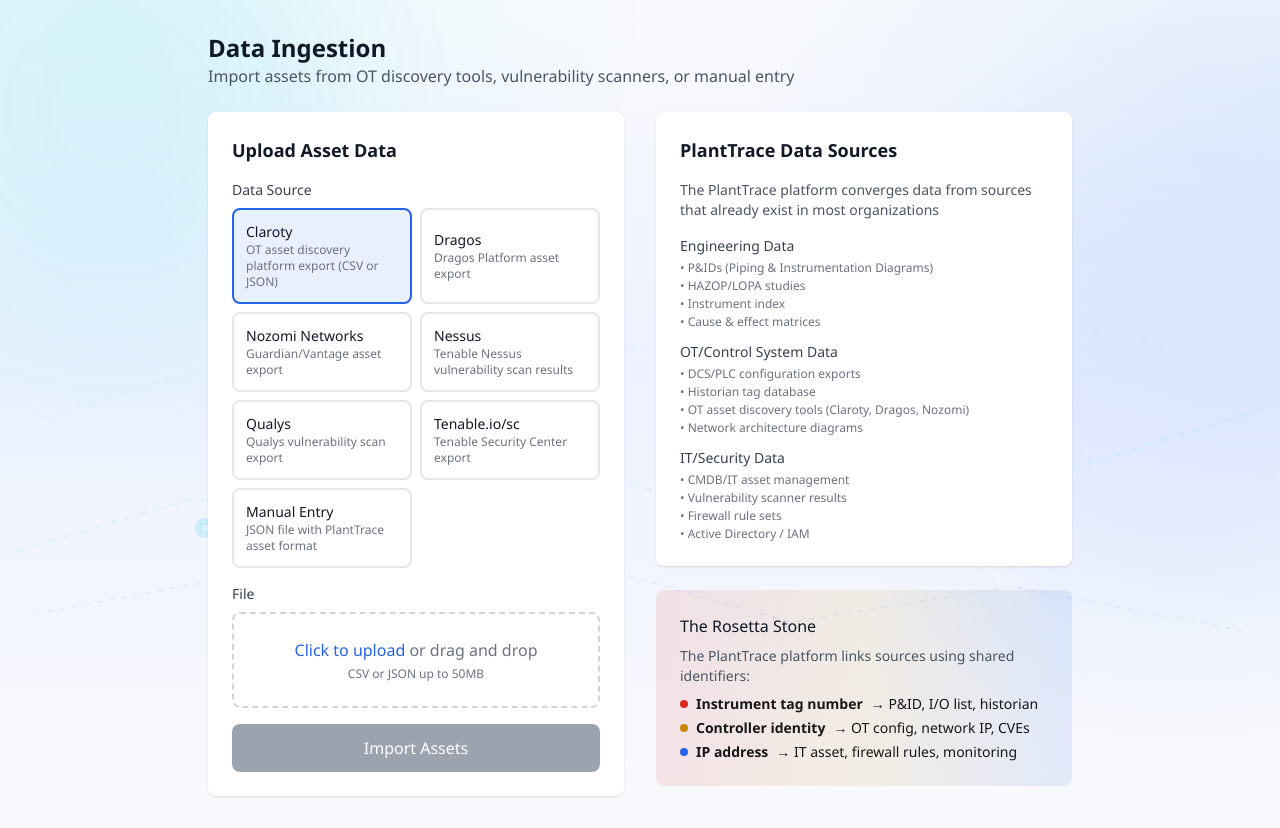
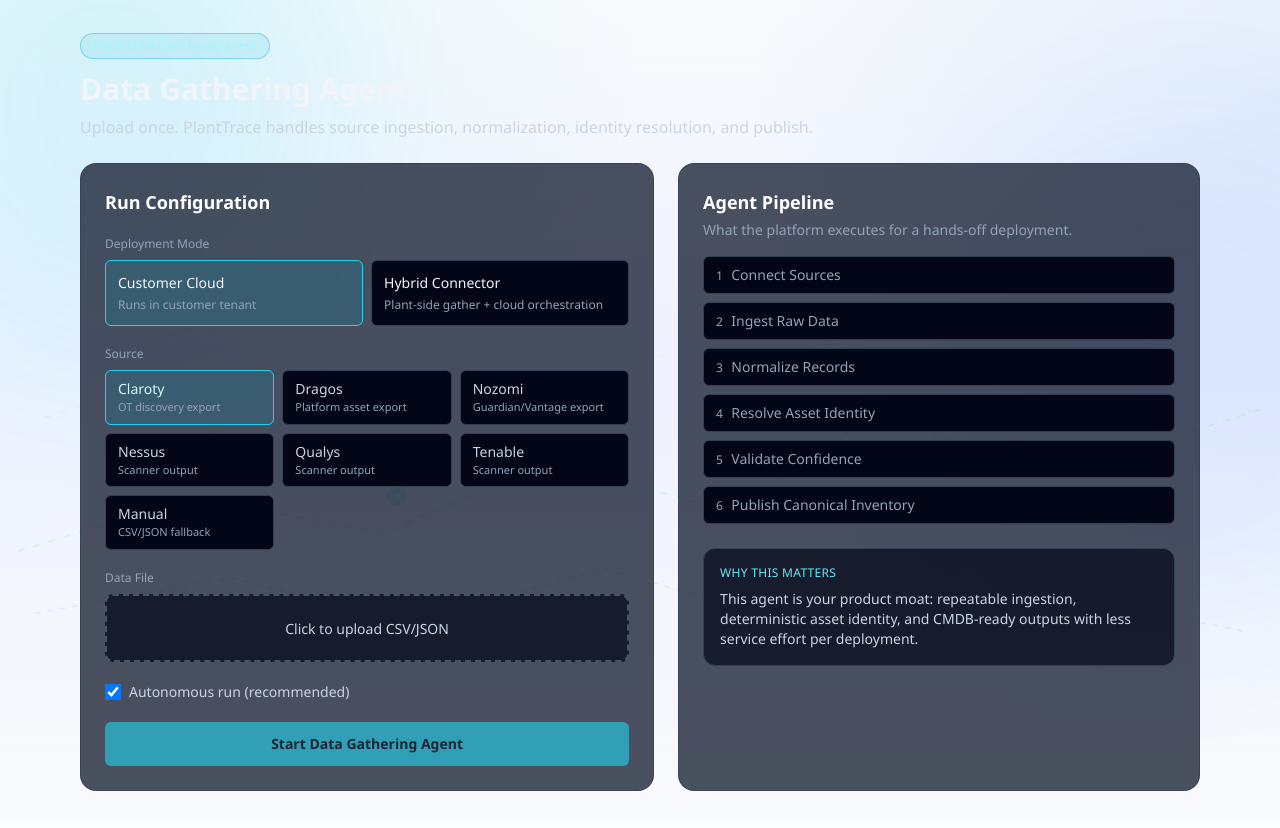
Before and after one commit to toreyjames/ot-asset-canon, a Next.js app: page /ingest in a window 1280 px wide. Built offline with nearby package versions, Linux system fonts and the light colour scheme.

Commit message:
Redesign ingest as autonomous data gathering agent flow

```diff
--- a/src/app/ingest/page.tsx
+++ b/src/app/ingest/page.tsx
@@ -1,6 +1,6 @@
 "use client";
 
-import { useState } from "react";
+import { useEffect, useMemo, useState } from "react";
 
 type IngestionSource =
   | "claroty"
@@ -11,6 +11,8 @@ type IngestionSource =
   | "tenable"
   | "manual";
 
+type DeploymentMode = "customer_cloud" | "hybrid_connector";
+
 interface IngestionResult {
   jobId: string;
   status: string;
@@ -19,18 +21,55 @@ interface IngestionResult {
   errors: string[];
 }
 
+const AGENT_STEPS = [
+  "Connect Sources",
+  "Ingest Raw Data",
+  "Normalize Records",
+  "Resolve Asset Identity",
+  "Validate Confidence",
+  "Publish Canonical Inventory",
+];
+
 export default function IngestPage() {
   const [source, setSource] = useState<IngestionSource>("claroty");
+  const [deploymentMode, setDeploymentMode] = useState<DeploymentMode>("customer_cloud");
+  const [autonomousRun, setAutonomousRun] = useState(true);
   const [file, setFile] = useState<File | null>(null);
   const [isLoading, setIsLoading] = useState(false);
+  const [stepIndex, setStepIndex] = useState(0);
   const [result, setResult] = useState<IngestionResult | null>(null);
   const [error, setError] = useState<string | null>(null);
+
+  useEffect(() => {
+    if (!isLoading) return;
+    const timer = setInterval(() => {
+      setStepIndex((prev) => (prev < AGENT_STEPS.length - 1 ? prev + 1 : prev));
+    }, 900);
+    return () => clearInterval(timer);
+  }, [isLoading]);
+
+  const sources: { value: IngestionSource; label: string; description: string }[] = [
+    { value: "claroty", label: "Claroty", description: "OT discovery export" },
+    { value: "dragos", label: "Dragos", description: "Platform asset export" },
+    { value: "nozomi", label: "Nozomi", description: "Guardian/Vantage export" },
+    { value: "nessus", label: "Nessus", description: "Scanner output" },
+    { value: "qualys", label: "Qualys", description: "Scanner output" },
+    { value: "tenable", label: "Tenable", description: "Scanner output" },
+    { value: "manual", label: "Manual", description: "CSV/JSON fallback" },
+  ];
+
+  const estimatedHoursSaved = useMemo(() => {
+    if (!result) return 0;
+    const processed = result.assetsCreated + result.assetsUpdated;
+    return Math.round(processed / 55);
+  }, [result]);
 
   const handleSubmit = async (e: React.FormEvent) => {
     e.preventDefault();
     if (!file) return;
 
     setIsLoading(true);
+    setStepIndex(0);
     setError(null);
     setResult(null);
 
@@ -45,12 +84,10 @@ export default function IngestPage() {
       });
 
       const data = await response.json();
-
-      if (!response.ok) {
-        throw new Error(data.error || "Ingestion failed");
-      }
+      if (!response.ok) throw new Error(data.error || "Ingestion failed");
 
       setResult(data);
+      setStepIndex(AGENT_STEPS.length - 1);
     } catch (err) {
       setError(err instanceof Error ? err.message : "Unknown error");
     } finally {
@@ -58,228 +95,135 @@ export default function IngestPage() {
     }
   };
 
-  const sources: { value: IngestionSource; label: string; description: string }[] = [
-    {
-      value: "claroty",
-      label: "Claroty",
-      description: "OT asset discovery platform export (CSV or JSON)",
-    },
-    {
-      value: "dragos",
-      label: "Dragos",
-      description: "Dragos Platform asset export",
-    },
-    {
-      value: "nozomi",
-      label: "Nozomi Networks",
-      description: "Guardian/Vantage asset export",
-    },
-    {
-      value: "nessus",
-      label: "Nessus",
-      description: "Tenable Nessus vulnerability scan results",
-    },
-    {
-      value: "qualys",
-      label: "Qualys",
-      description: "Qualys vulnerability scan export",
-    },
-    {
-      value: "tenable",
-      label: "Tenable.io/sc",
-      description: "Tenable Security Center export",
-    },
-    {
-      value: "manual",
-      label: "Manual Entry",
-      description: "JSON file with PlantTrace asset format",
-    },
-  ];
-
   return (
-    <div className="max-w-4xl mx-auto px-4 py-8">
+    <div className="max-w-6xl mx-auto px-4 py-8">
       <div className="mb-6">
-        <h1 className="text-2xl font-bold text-gray-900 dark:text-white">
-          Data Ingestion
-        </h1>
-        <p className="text-gray-600 dark:text-gray-400">
-          Import assets from OT discovery tools, vulnerability scanners, or manual entry
+        <div className="inline-flex rounded-full border border-cyan-500/40 bg-cyan-500/10 px-3 py-1 text-xs text-cyan-200">
+          Product-Led Self Deployment
+        </div>
+        <h1 className="mt-3 text-3xl font-semibold text-slate-100">Data Gathering Agent</h1>
+        <p className="mt-2 text-slate-300">
+          Upload once. PlantTrace handles source ingestion, normalization, identity resolution, and publish.
         </p>
       </div>
 
-      <div className="grid grid-cols-1 lg:grid-cols-2 gap-8">
-        {/* Upload Form */}
-        <div className="bg-white dark:bg-gray-800 rounded-lg shadow p-6">
-          <h2 className="text-lg font-semibold text-gray-900 dark:text-white mb-4">
-            Upload Asset Data
-          </h2>
+      <div className="grid grid-cols-1 lg:grid-cols-[1.1fr_1fr] gap-6">
+        <div className="rounded-2xl border border-slate-700/70 bg-slate-900/75 p-6">
+          <h2 className="text-lg font-semibold text-white">Run Configuration</h2>
+          <form onSubmit={handleSubmit} className="mt-5 space-y-5">
+            <div>
+              <div className="text-xs text-slate-400 mb-2">Deployment Mode</div>
+              <div className="grid grid-cols-1 md:grid-cols-2 gap-2">
+                <ModeCard
+                  title="Customer Cloud"
+                  body="Runs in customer tenant"
+                  active={deploymentMode === "customer_cloud"}
+                  onClick={() => setDeploymentMode("customer_cloud")}
+                />
+                <ModeCard
+                  title="Hybrid Connector"
+                  body="Plant-side gather + cloud orchestration"
+                  active={deploymentMode === "hybrid_connector"}
+                  onClick={() => setDeploymentMode("hybrid_connector")}
+                />
+              </div>
+            </div>
 
-          <form onSubmit={handleSubmit} className="space-y-4">
-            {/* Source Selection */}
             <div>
-              <label className="block text-sm font-medium text-gray-700 dark:text-gray-300 mb-2">
-                Data Source
-              </label>
-              <div className="grid grid-cols-2 gap-2">
+              <div className="text-xs text-slate-400 mb-2">Source</div>
+              <div className="grid grid-cols-2 md:grid-cols-3 gap-2">
                 {sources.map((s) => (
                   <button
                     key={s.value}
                     type="button"
                     onClick={() => setSource(s.value)}
-                    className={`p-3 text-left rounded-lg border-2 transition-colors ${
+                    className={`rounded-md border px-3 py-2 text-left transition-colors ${
                       source === s.value
-                        ? "border-layer5 bg-layer5/10"
-                        : "border-gray-200 dark:border-gray-600 hover:border-gray-300"
+                        ? "border-cyan-400 bg-cyan-500/15 text-cyan-100"
+                        : "border-slate-700 bg-slate-950 text-slate-300 hover:border-slate-500"
                     }`}
                   >
-                    <span className="block text-sm font-medium text-gray-900 dark:text-white">
-                      {s.label}
-                    </span>
-                    <span className="block text-xs text-gray-500 dark:text-gray-400">
-                      {s.description}
-                    </span>
+                    <div className="text-sm font-medium">{s.label}</div>
+                    <div className="text-[11px] text-slate-400">{s.description}</div>
                   </button>
                 ))}
               </div>
             </div>
 
-            {/* File Upload */}
             <div>
-              <label className="block text-sm font-medium text-gray-700 dark:text-gray-300 mb-2">
-                File
-              </label>
-              <div className="border-2 border-dashed border-gray-300 dark:border-gray-600 rounded-lg p-6 text-center">
+              <div className="text-xs text-slate-400 mb-2">Data File</div>
+              <label className="block rounded-lg border-2 border-dashed border-slate-600 bg-slate-950/70 p-5 text-center cursor-pointer hover:border-cyan-500/60">
                 <input
                   type="file"
                   accept=".csv,.json"
                   onChange={(e) => setFile(e.target.files?.[0] || null)}
                   className="hidden"
-                  id="file-upload"
                 />
-                <label
-                  htmlFor="file-upload"
-                  className="cursor-pointer text-layer5 hover:text-blue-700"
-                >
-                  {file ? (
-                    <span className="text-gray-900 dark:text-white">{file.name}</span>
-                  ) : (
-                    <>
-                      <span className="font-medium">Click to upload</span>
-                      <span className="text-gray-500"> or drag and drop</span>
-                    </>
-                  )}
-                </label>
-                <p className="mt-1 text-xs text-gray-500">CSV or JSON up to 50MB</p>
-              </div>
+                {file ? (
+                  <span className="text-sm text-slate-100">{file.name}</span>
+                ) : (
+                  <span className="text-sm text-slate-300">Click to upload CSV/JSON</span>
+                )}
+              </label>
             </div>
 
-            {/* Submit */}
+            <label className="flex items-center gap-2 text-sm text-slate-300">
+              <input
+                type="checkbox"
+                checked={autonomousRun}
+                onChange={(e) => setAutonomousRun(e.target.checked)}
+                className="h-4 w-4"
+              />
+              Autonomous run (recommended)
+            </label>
+
             <button
               type="submit"
               disabled={!file || isLoading}
-              className="w-full px-4 py-3 bg-layer5 hover:bg-blue-700 disabled:bg-gray-400 text-white rounded-lg font-medium transition-colors"
+              className="w-full rounded-md bg-cyan-400 px-4 py-3 text-sm font-semibold text-slate-950 hover:bg-cyan-300 disabled:opacity-60"
             >
-              {isLoading ? "Processing..." : "Import Assets"}
+              {isLoading ? "Agent Running..." : "Start Data Gathering Agent"}
             </button>
           </form>
 
-          {/* Error */}
-          {error && (
-            <div className="mt-4 p-4 bg-red-50 dark:bg-red-900/20 border border-red-200 dark:border-red-800 rounded-lg">
-              <p className="text-red-700 dark:text-red-300">{error}</p>
-            </div>
-          )}
+          {error && <div className="mt-4 rounded-md border border-red-500/30 bg-red-500/10 p-3 text-sm text-red-200">{error}</div>}
 
-          {/* Result */}
           {result && (
-            <div className="mt-4 p-4 bg-green-50 dark:bg-green-900/20 border border-green-200 dark:border-green-800 rounded-lg">
-              <h3 className="font-medium text-green-800 dark:text-green-200 mb-2">
-                Ingestion Complete
-              </h3>
-              <div className="text-sm text-green-700 dark:text-green-300 space-y-1">
-                <p>Job ID: {result.jobId}</p>
-                <p>Status: {result.status}</p>
-                <p>Assets Created: {result.assetsCreated}</p>
-                <p>Assets Updated: {result.assetsUpdated}</p>
-                {result.errors.length > 0 && (
-                  <div className="mt-2">
-                    <p className="text-yellow-700 dark:text-yellow-300">
-                      Errors ({result.errors.length}):
-                    </p>
-                    <ul className="list-disc list-inside text-xs">
-                      {result.errors.slice(0, 5).map((e, i) => (
-                        <li key={i}>{e}</li>
-                      ))}
-                    </ul>
-                  </div>
-                )}
-              </div>
+            <div className="mt-4 rounded-md border border-emerald-500/30 bg-emerald-500/10 p-4 text-sm text-emerald-100">
+              <div className="font-semibold">Run Complete · {result.status}</div>
+              <div className="mt-1">Created: {result.assetsCreated.toLocaleString()} · Updated: {result.assetsUpdated.toLocaleString()}</div>
+              <div className="mt-1">Estimated analyst hours saved this run: ~{estimatedHoursSaved}</div>
+              {result.errors.length > 0 && <div className="mt-1 text-amber-200">Errors: {result.errors.length}</div>}
             </div>
           )}
         </div>
 
-        {/* PlantTrace Data Sources */}
-        <div className="space-y-6">
-          <div className="bg-white dark:bg-gray-800 rounded-lg shadow p-6">
-            <h2 className="text-lg font-semibold text-gray-900 dark:text-white mb-4">
-              PlantTrace Data Sources
-            </h2>
-            <p className="text-sm text-gray-600 dark:text-gray-400 mb-4">
-              The PlantTrace platform converges data from sources that already exist in most organizations
-            </p>
+        <div className="rounded-2xl border border-slate-700/70 bg-slate-900/75 p-6">
+          <h2 className="text-lg font-semibold text-white">Agent Pipeline</h2>
+          <p className="mt-1 text-sm text-slate-400">What the platform executes for a hands-off deployment.</p>
 
-            <div className="space-y-3">
-              <DataSourceGroup
-                title="Engineering Data"
-                sources={[
-                  "P&IDs (Piping & Instrumentation Diagrams)",
-                  "HAZOP/LOPA studies",
-                  "Instrument index",
-                  "Cause & effect matrices",
-                ]}
-              />
-              <DataSourceGroup
-                title="OT/Control System Data"
-                sources={[
-                  "DCS/PLC configuration exports",
-                  "Historian tag database",
-                  "OT asset discovery tools (Claroty, Dragos, Nozomi)",
-                  "Network architecture diagrams",
-                ]}
-              />
-              <DataSourceGroup
-                title="IT/Security Data"
-                sources={[
-                  "CMDB/IT asset management",
-                  "Vulnerability scanner results",
-                  "Firewall rule sets",
-                  "Active Directory / IAM",
-                ]}
-              />
-            </div>
+          <div className="mt-4 space-y-2">
+            {AGENT_STEPS.map((step, idx) => {
+              const state = result
+                ? "done"
+                : isLoading
+                ? idx < stepIndex
+                  ? "done"
+                  : idx === stepIndex
+                  ? "active"
+                  : "pending"
+                : "pending";
+
+              return <AgentStep key={step} index={idx + 1} label={step} state={state} />;
+            })}
           </div>
 
-          <div className="bg-gradient-to-r from-layer1/10 via-layer3/10 to-layer5/10 rounded-lg p-6">
-            <h3 className="font-medium text-gray-900 dark:text-white mb-2">
-              The Rosetta Stone
-            </h3>
-            <p className="text-sm text-gray-600 dark:text-gray-400">
-              The PlantTrace platform links sources using shared identifiers:
+          <div className="mt-6 rounded-xl border border-slate-700 bg-slate-950/70 p-4">
+            <div className="text-xs uppercase tracking-wide text-cyan-300">Why This Matters</div>
+            <p className="mt-2 text-sm text-slate-300">
+              This agent is your product moat: repeatable ingestion, deterministic asset identity, and CMDB-ready outputs
+              with less service effort per deployment.
             </p>
-            <ul className="mt-2 text-sm space-y-1">
-              <li className="flex items-center gap-2">
-                <span className="w-2 h-2 rounded-full bg-layer1"></span>
-                <strong>Instrument tag number</strong> → P&ID, I/O list, historian
-              </li>
-              <li className="flex items-center gap-2">
-                <span className="w-2 h-2 rounded-full bg-layer3"></span>
-                <strong>Controller identity</strong> → OT config, network IP, CVEs
-              </li>
-              <li className="flex items-center gap-2">
-                <span className="w-2 h-2 rounded-full bg-layer5"></span>
-                <strong>IP address</strong> → IT asset, firewall rules, monitoring
-              </li>
-            </ul>
           </div>
         </div>
       </div>
@@ -287,23 +231,51 @@ export default function IngestPage() {
   );
 }
 
-function DataSourceGroup({
+function ModeCard({
   title,
-  sources,
+  body,
+  active,
+  onClick,
 }: {
   title: string;
-  sources: string[];
+  body: string;
+  active: boolean;
+  onClick: () => void;
 }) {
   return (
-    <div>
-      <h4 className="text-sm font-medium text-gray-700 dark:text-gray-300 mb-1">
-        {title}
-      </h4>
-      <ul className="text-xs text-gray-500 dark:text-gray-400 space-y-0.5">
-        {sources.map((s, i) => (
-          <li key={i}>• {s}</li>
-        ))}
-      </ul>
+    <button
+      type="button"
+      onClick={onClick}
+      className={`rounded-md border p-3 text-left transition-colors ${
+        active ? "border-cyan-400 bg-cyan-500/15" : "border-slate-700 bg-slate-950 hover:border-slate-500"
+      }`}
+    >
+      <div className="text-sm font-medium text-slate-100">{title}</div>
+      <div className="text-xs text-slate-400 mt-1">{body}</div>
+    </button>
+  );
+}
+
+function AgentStep({
+  index,
+  label,
+  state,
+}: {
+  index: number;
+  label: string;
+  state: "done" | "active" | "pending";
+}) {
+  const tone =
+    state === "done"
+      ? "border-emerald-500/40 bg-emerald-500/10 text-emerald-200"
+      : state === "active"
+      ? "border-cyan-500/50 bg-cyan-500/10 text-cyan-200"
+      : "border-slate-700 bg-slate-950 text-slate-400";
+
+  return (
+    <div className={`rounded-md border px-3 py-2 text-sm ${tone}`}>
+      <span className="mr-2 text-xs uppercase tracking-wide">{index}</span>
+      {label}
     </div>
   );
 }
```
